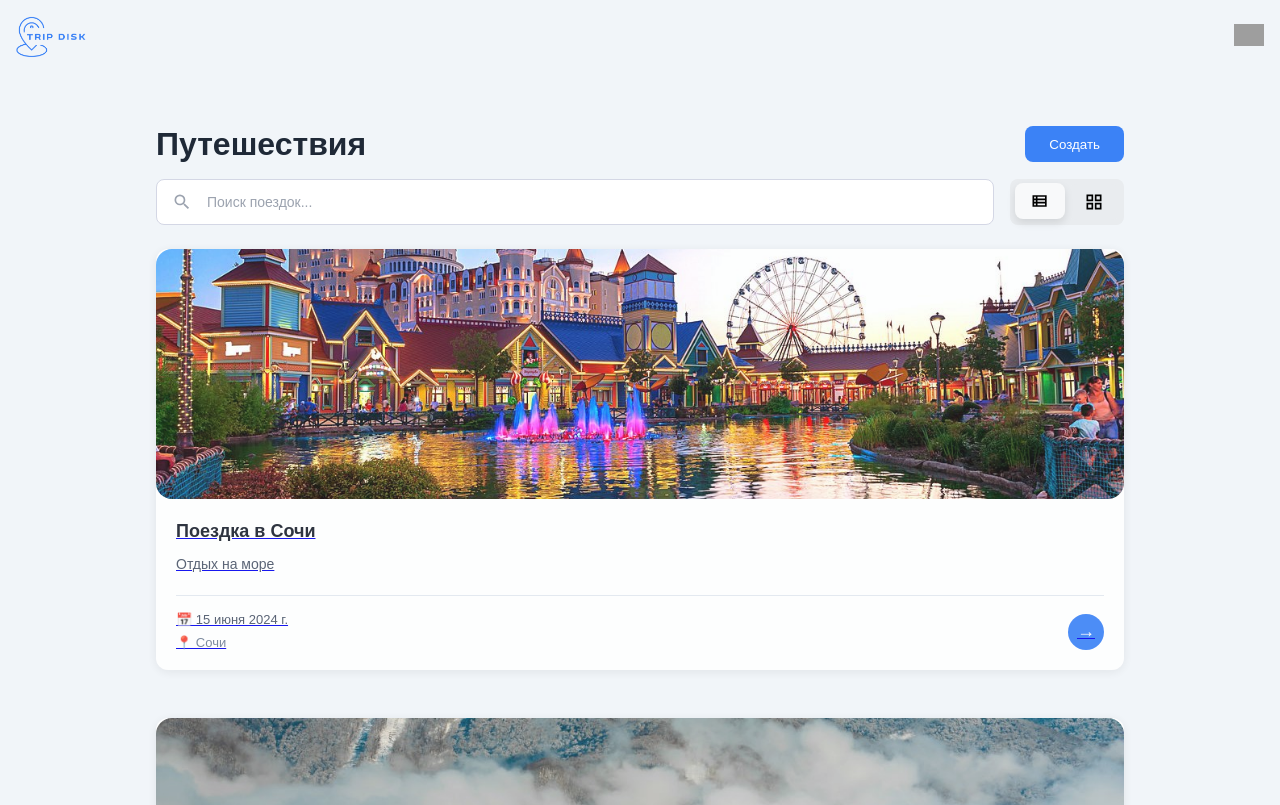
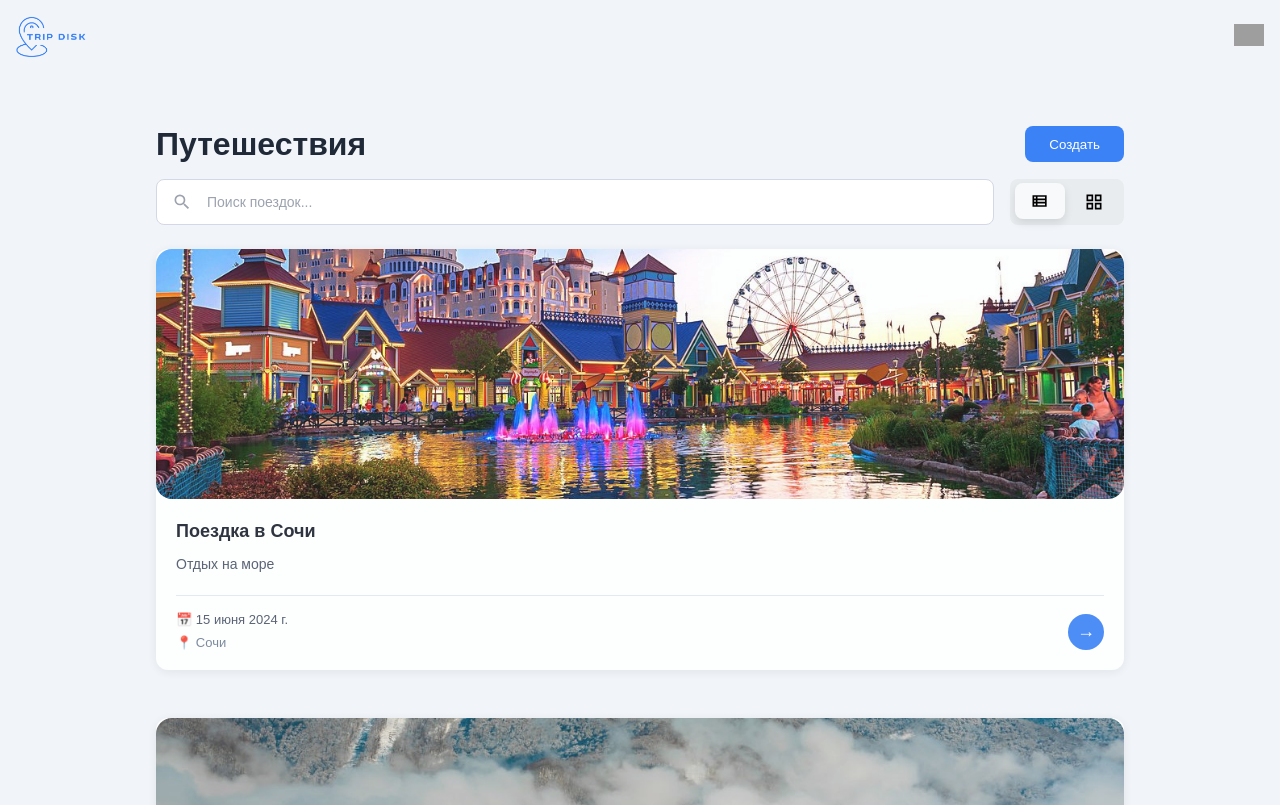
Before and after one commit to Type-Human/trip_disk, a Vue app: page / in a window 1280 px wide. Shown: the top 805 px of the page. Built offline with nearby package versions, Linux system fonts and the light colour scheme; grey boxes are pictures that could not be loaded.

Commit message:
Просмотр трипов:2

```diff
--- a/src/client/scss/base/_global.scss
+++ b/src/client/scss/base/_global.scss
@@ -77,3 +77,14 @@ body {
     margin: 0 auto;
   }
 }
+
+a {
+  text-decoration: none;
+  color: inherit;
+
+  &:focus,
+  &:active {
+    outline: none;
+    box-shadow: none;
+  }
+}
```
